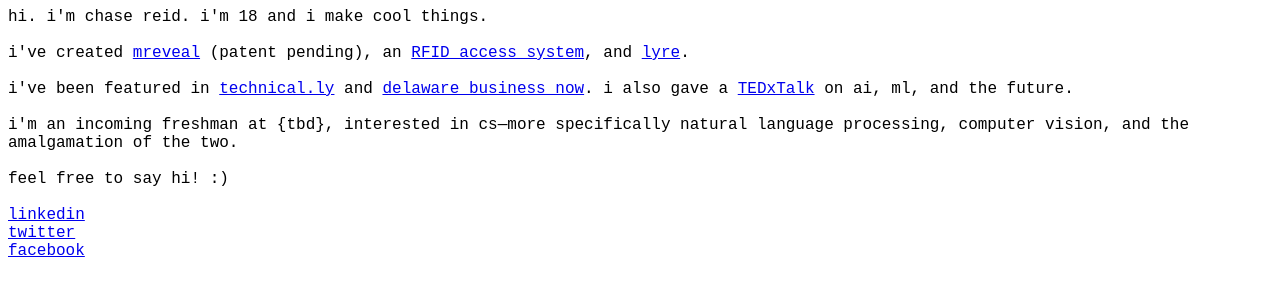
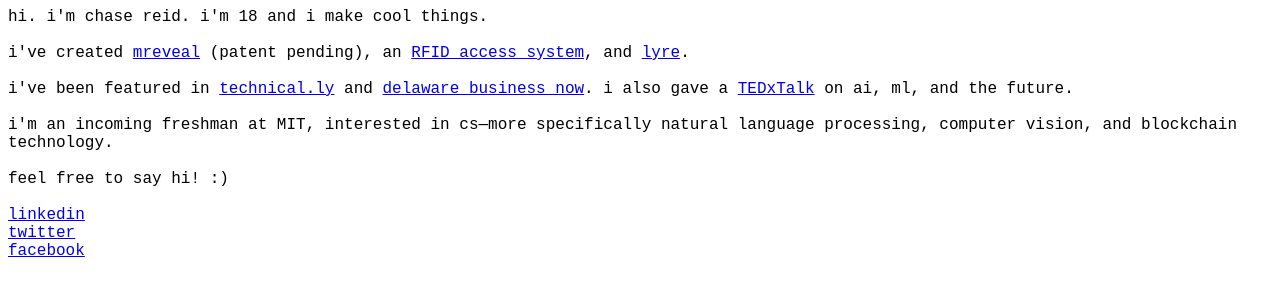
Before and after one commit to chasecreates/chasecreates.github.io, a plain HTML site: page index.html in a window 1280 px wide. Drawn offline with Linux system fonts and the light colour scheme.

Commit message:
Update index.html

```diff
--- a/index.html
+++ b/index.html
@@ -18,7 +18,7 @@
       <br><br>
       i've been featured in <a href="https://technical.ly/delaware/2017/02/21/chase-reid-coding-profhacks/">technical.ly</a> and <a href="http://delawarebusinessnow.com/2017/05/tech-forum-showcases-promising-technologies/">delaware business now</a>. i also gave a <a href="https://www.youtube.com/watch?v=eFwaRDqTUL8">TEDxTalk</a> on ai, ml, and the future.
       <br><br>
-      i'm an incoming freshman at {tbd}, interested in cs—more specifically natural language processing, computer vision, and the amalgamation of the two.
+      i'm an incoming freshman at MIT, interested in cs—more specifically natural language processing, computer vision, and blockchain technology.
 
        <br><br>
       feel free to say hi! :) <br><br>
```
